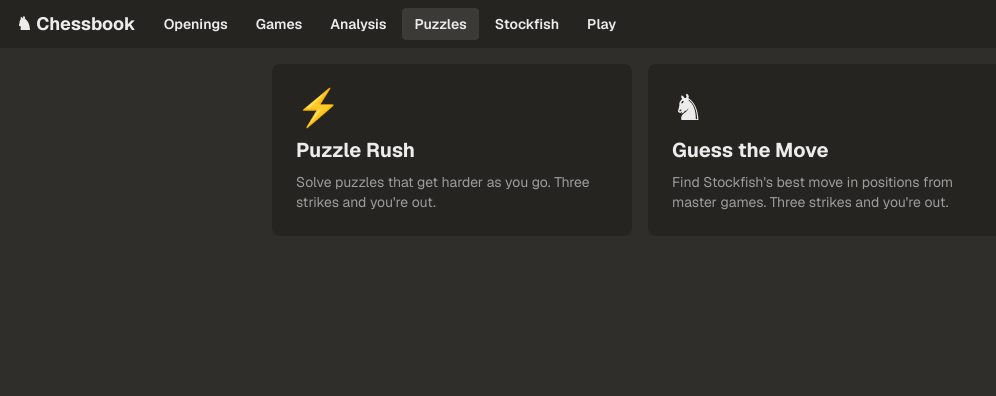
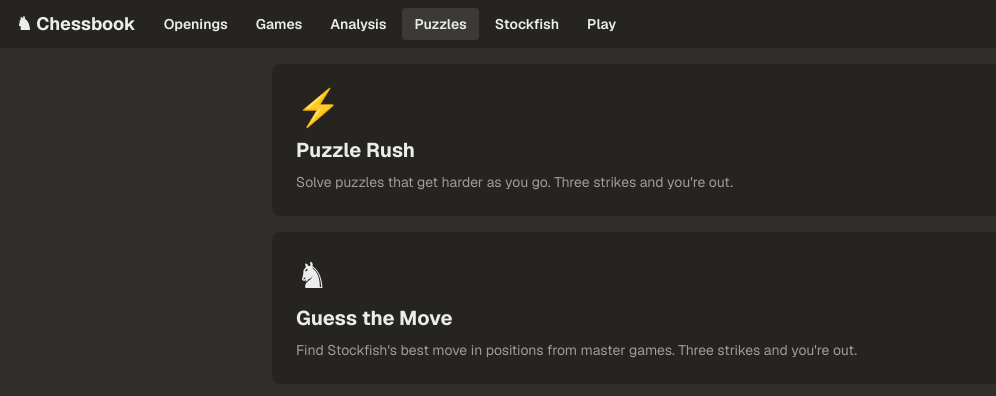
Before and after one commit to dramxx/chessbook, a Next.js app: page /puzzles in a window 1280 px wide. Shown: the top 396 px of the page, without its empty margins (0-996 px from the left). Built offline with nearby package versions, Linux system fonts and the light colour scheme.

Commit message:
Puzzles: stack the mode cards

```diff
--- a/src/app/puzzles/page.tsx
+++ b/src/app/puzzles/page.tsx
@@ -17,7 +17,7 @@
 
 export default function PuzzlesPage() {
   return (
-    <main className="mx-auto grid w-full max-w-3xl flex-1 content-start gap-4 p-4 sm:grid-cols-2">
+    <main className="mx-auto grid w-full max-w-3xl flex-1 content-start gap-4 p-4">
       {MODES.map((m) => (
         <Link key={m.href} href={m.href} className="flex flex-col gap-2 rounded-lg bg-panel p-6 hover:bg-surface">
           <span className="text-4xl">{m.icon}</span>
```
